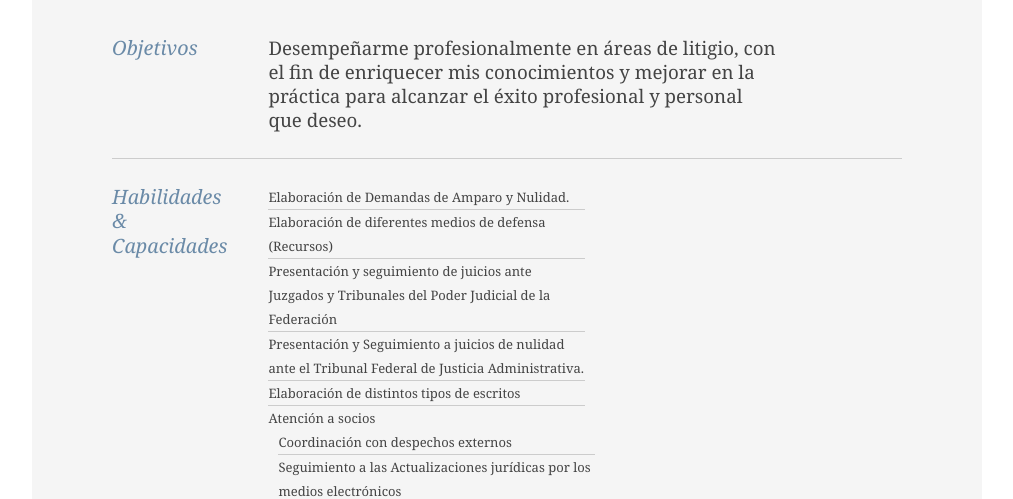
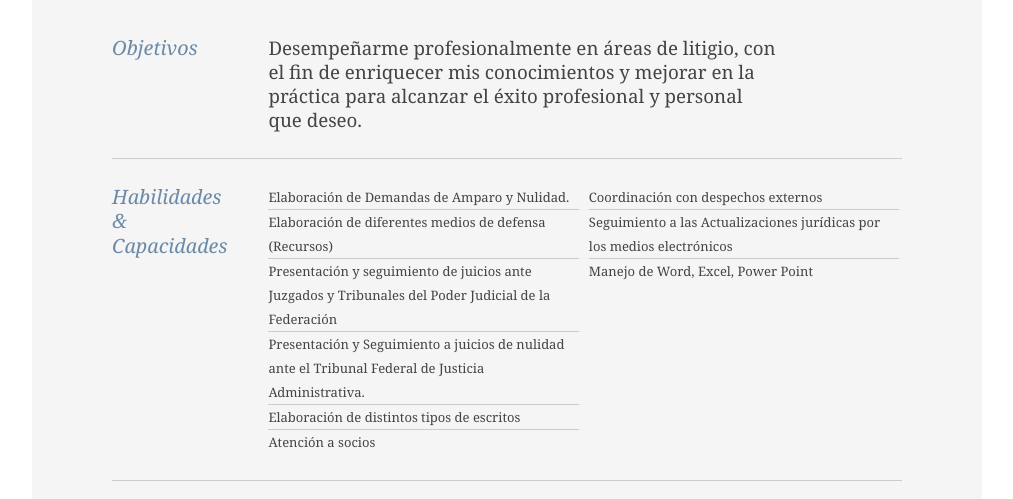
Before and after one commit to ReneMercado/Christian-CV, a plain HTML site: page index.html in a window 1280 px wide. Shown: the part 304-803 px from the top of the page, without its empty margins (133-1146 px from the left). Drawn offline with Linux system fonts and the light colour scheme.

Commit message:
width fix

```diff
--- a/index.html
+++ b/index.html
@@ -90,7 +90,7 @@
                                 <h2 class="section-title">Habilidades & Capacidades</h2>
                             </div>
                             <div class="yui-u">
-                                <ul class="talent" style="width: 50%;">
+                                <ul class="talent" style="width: 49%;">
                                     <li>Elaboración de Demandas de Amparo y Nulidad.</li>
                                     <li>Elaboración de diferentes medios de defensa (Recursos)</li>
                                     <li>Presentación y seguimiento de juicios ante Juzgados y Tribunales del Poder
@@ -100,7 +100,7 @@
                                     <li>Elaboración de distintos tipos de escritos</li>
                                     <li class="last">Atención a socios</li>
                                 </ul>
-                                <ul class="talent" style="width: 50%; margin-left: 10px;">
+                                <ul class="talent" style="width: 49%; margin-left: 10px;">
                                     <li>Coordinación con despechos externos</li>
                                     <li>Seguimiento a las Actualizaciones jurídicas por los medios electrónicos </li>
                                     <!-- <li>MS Word</li> -->
```
